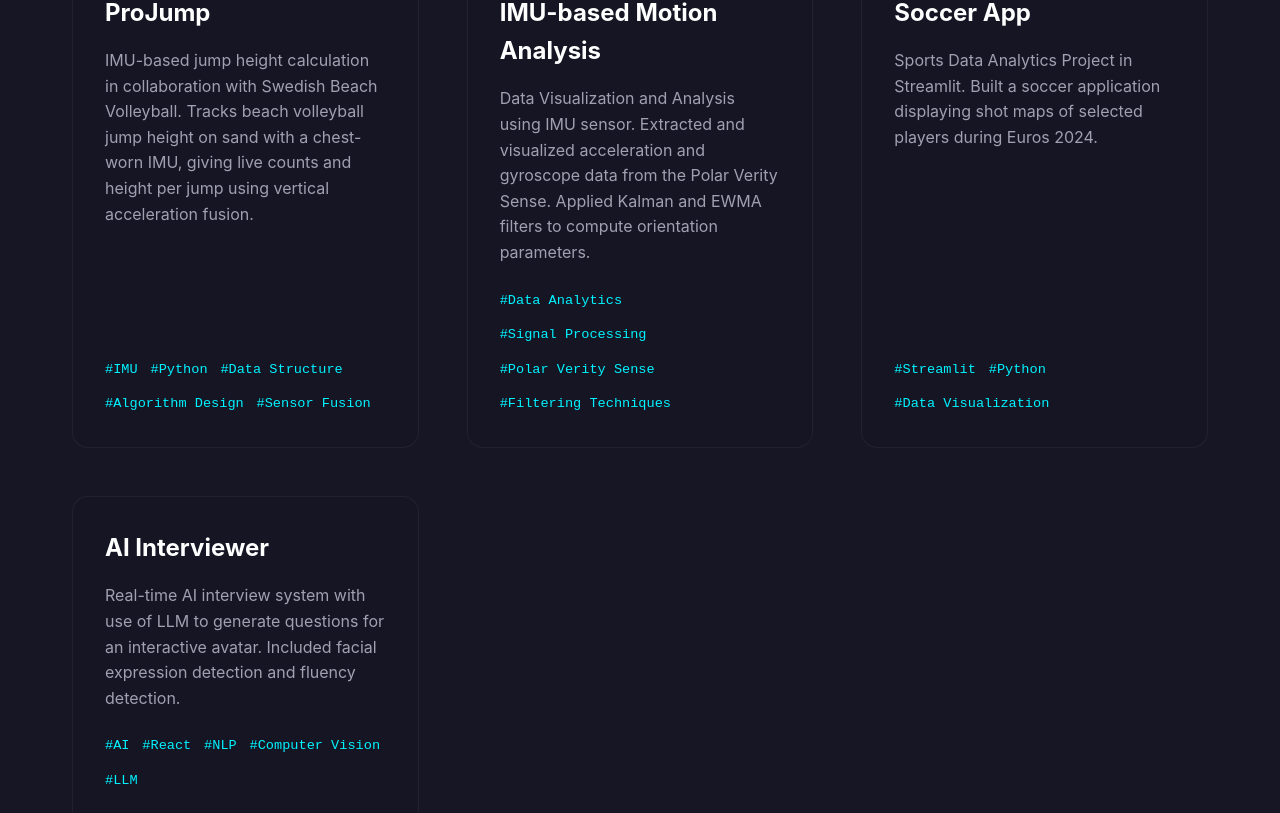
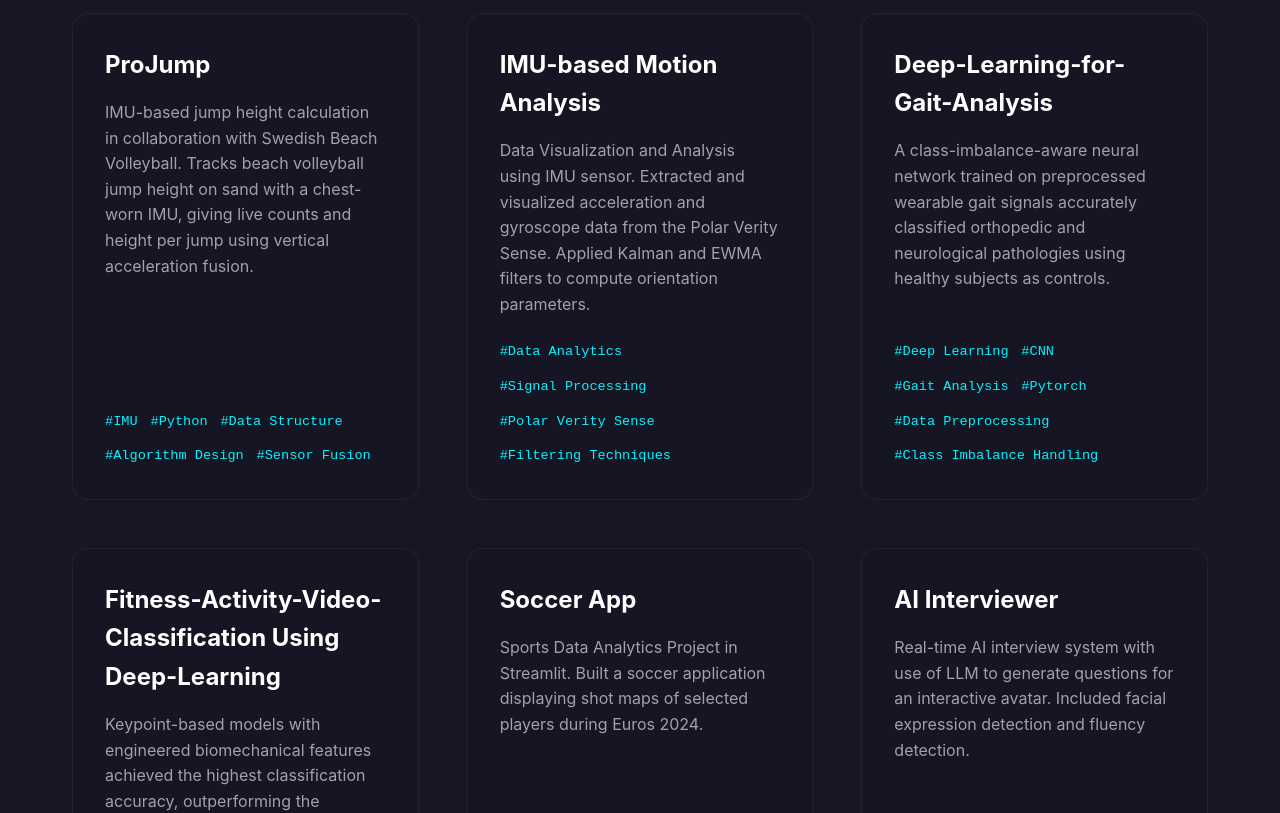
Before and after one commit to abrenvg/Portfolio-web, a React (Vite) app: page / in a window 1280 px wide. Shown: the part 2374-3187 px from the top of the page. Built offline with nearby package versions, Linux system fonts and the light colour scheme.

Commit message:
more changes content.js

```diff
--- a/src/data/content.js
+++ b/src/data/content.js
@@ -33,7 +33,7 @@ export const content = {
       },
       {
         name: "Data Analytics & AI",
-        items: ["Machine Learning", "Pandas","SQL", "Scikit-learn","Numpy", "Matplotlib", "Streamlit", "OpenCV", "Video Analytics", "Jupyter Notebook"]
+        items: ["Machine Learning", "Pandas","SQL", "Scikit-learn","Pytorch","Numpy", "Matplotlib", "Streamlit", "OpenCV", "Video Analytics", "Jupyter Notebook"]
       },
       {
         name: "Sports Tech",
@@ -55,6 +55,16 @@ export const content = {
         tags: ["Data Analytics", "Signal Processing", "Polar Verity Sense","Filtering Techniques"]
       },
       {
+        title: "Deep-Learning-for-Gait-Analysis",
+        description: "A class-imbalance-aware neural network trained on preprocessed wearable gait signals accurately classified orthopedic and neurological pathologies using healthy subjects as controls.",
+        tags: ["Deep Learning", "CNN", "Gait Analysis","Pytorch", "Data Preprocessing", "Class Imbalance Handling"]
+      },
+      {
+        title: "Fitness-Activity-Video-Classification Using Deep-Learning",
+        description: "Keypoint-based models with engineered biomechanical features achieved the highest classification accuracy, outperforming the MoViNet video model while using fewer computational resources.",
+        tags: ["Deep Learning", "Keypoint Detection","Computer Vision", "Video Classification","Pytorch", "Data Preprocessing"]
+      },
+      {
         title: "Soccer App",
         description: "Sports Data Analytics Project in Streamlit. Built a soccer application displaying shot maps of selected players during Euros 2024.",
         tags: ["Streamlit", "Python", "Data Visualization"]
```
